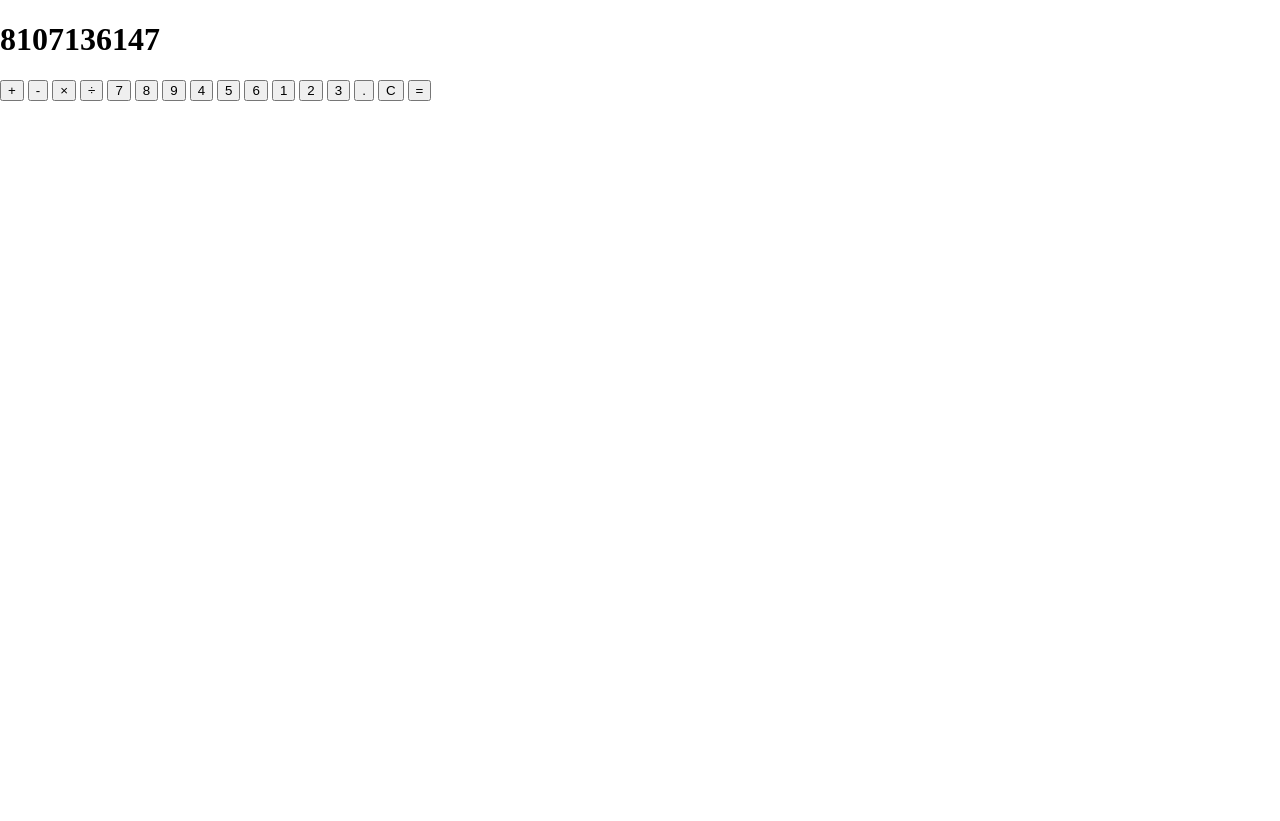
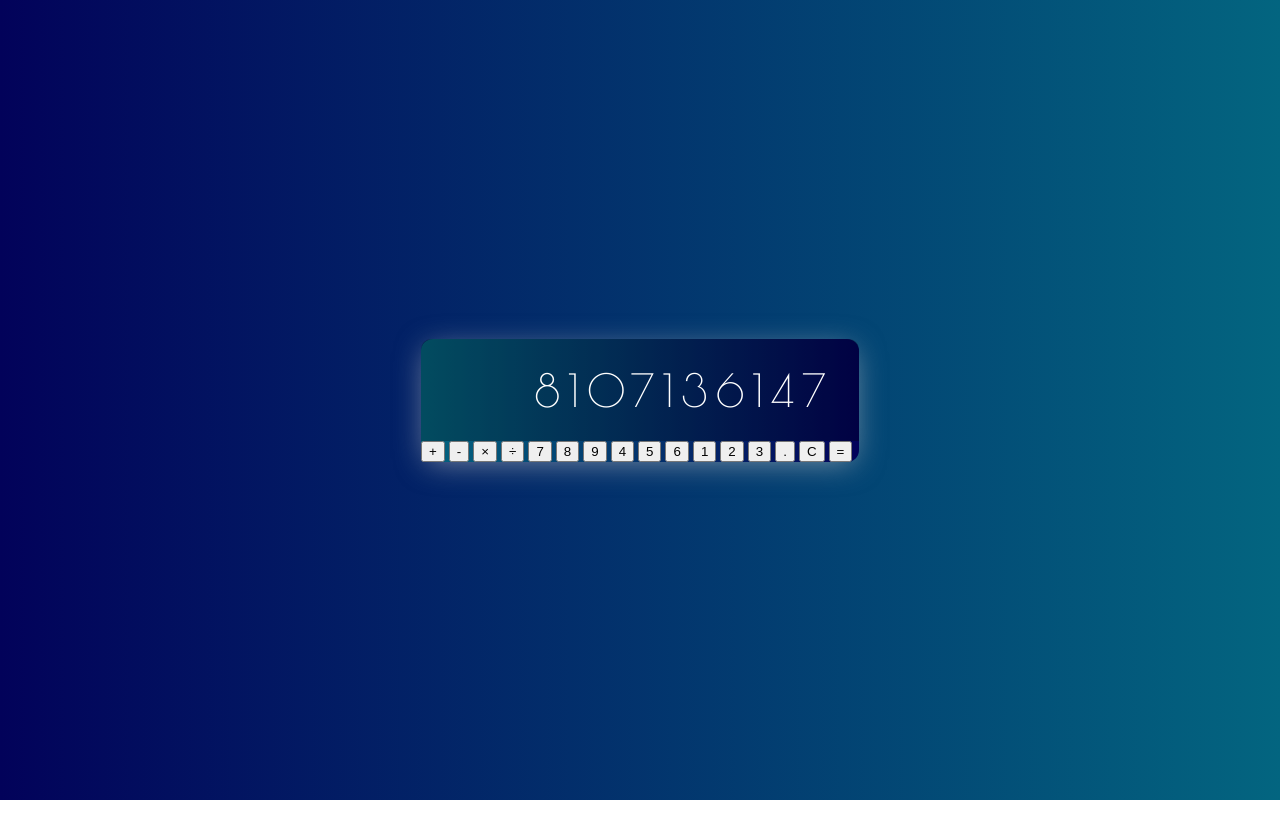
Before and after one commit to ANKITA-web34/Calculator, a plain HTML site: page index.html in a window 1280 px wide. After the commit the page ends 800 px from the top, so only its background shows below. Drawn offline with nearby package versions, Linux system fonts and the light colour scheme.

Commit message:
display css

```diff
--- a/index.html
+++ b/index.html
@@ -12,7 +12,7 @@
     <!--calculator-->
     <div class="calculator">
         <!--Display-->
-        <div class="calculaor-display">
+        <div class="calculator-display">
             <h1>8107136147</h1>
         </div>
         <!--Button-->
--- a/style.css
+++ b/style.css
@@ -1,4 +1,4 @@
-
+@import url('https://fonts.googleapis.com/css2?family=Poiret+One&display=swap');
 html {
   box-sizing: border-box;
 }
@@ -6,4 +6,54 @@ html {
 body {
   margin: 0;
   min-height: 100vh;
+  background: linear-gradient(to right, #02025a, #036580);
+  display: flex;
+  justify-content: center;
+  align-items: center;
 }
+
+.calculator {
+  background: linear-gradient(to left, #02025a, #036580);
+  min-width: 280px; /*video:400px*/
+  width: 438px;
+  border-radius: 12px;
+  box-shadow: 0 5px 30px -5px rgba(200, 200, 200, 0.6);
+}
+
+/*display*/
+.calculator-display {
+  background: rgba(0, 0, 0, 0.253);
+  color: white;
+  margin: 0;
+  border-radius: 10px 10px 0 0;
+  display: flex;
+  align-items: center;
+  justify-content: flex-end;
+}
+
+.calculator-display h1 {
+  margin: 0;
+  padding: 25px;
+  font-size: 45px;
+  font-family: Poiret One,'sans-serif';
+  letter-spacing: 8px;
+  font-weight: 300;
+  overflow-x: auto;
+}
+
+/* Custom Scrollbar */
+::-webkit-scrollbar h1{
+  width: 5px;
+}
+
+::-webkit-scrollbar-track h1 {
+  background: #f1f1f1;
+}
+
+::-webkit-scrollbar-thumb h1 {
+  background: #888;
+}
+
+::-webkit-scrollbar-thumb:hover h1{
+  background: #555;
+}
```
